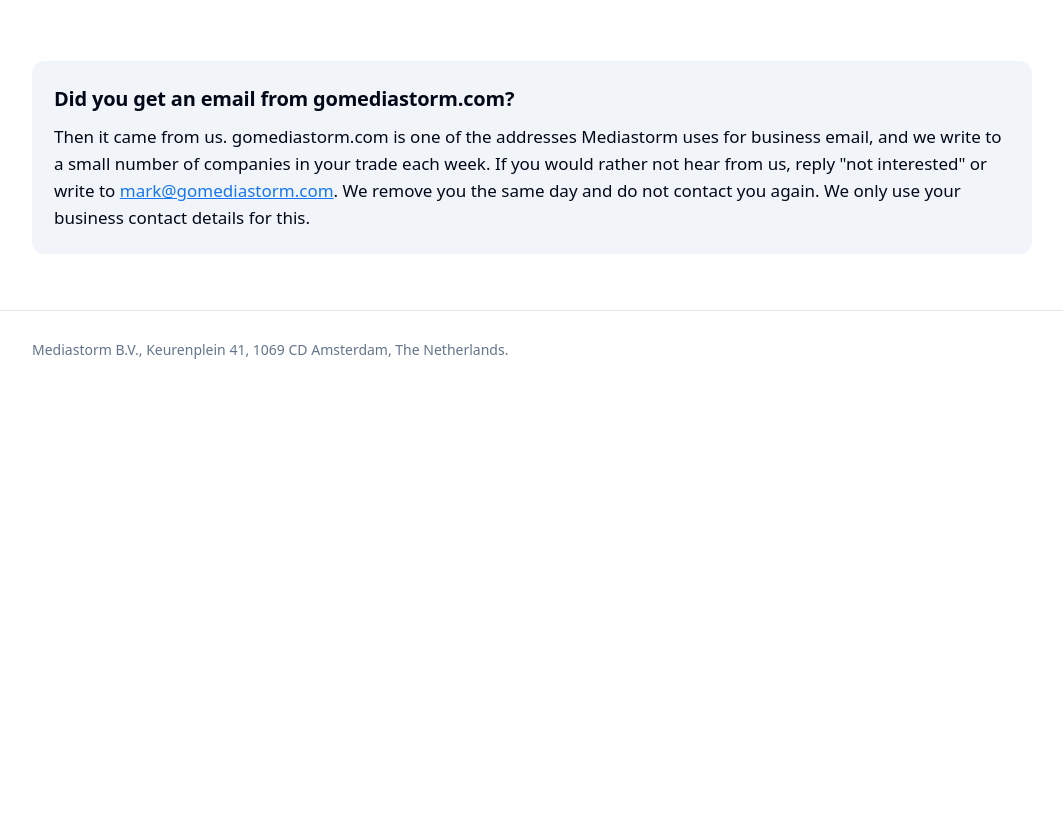
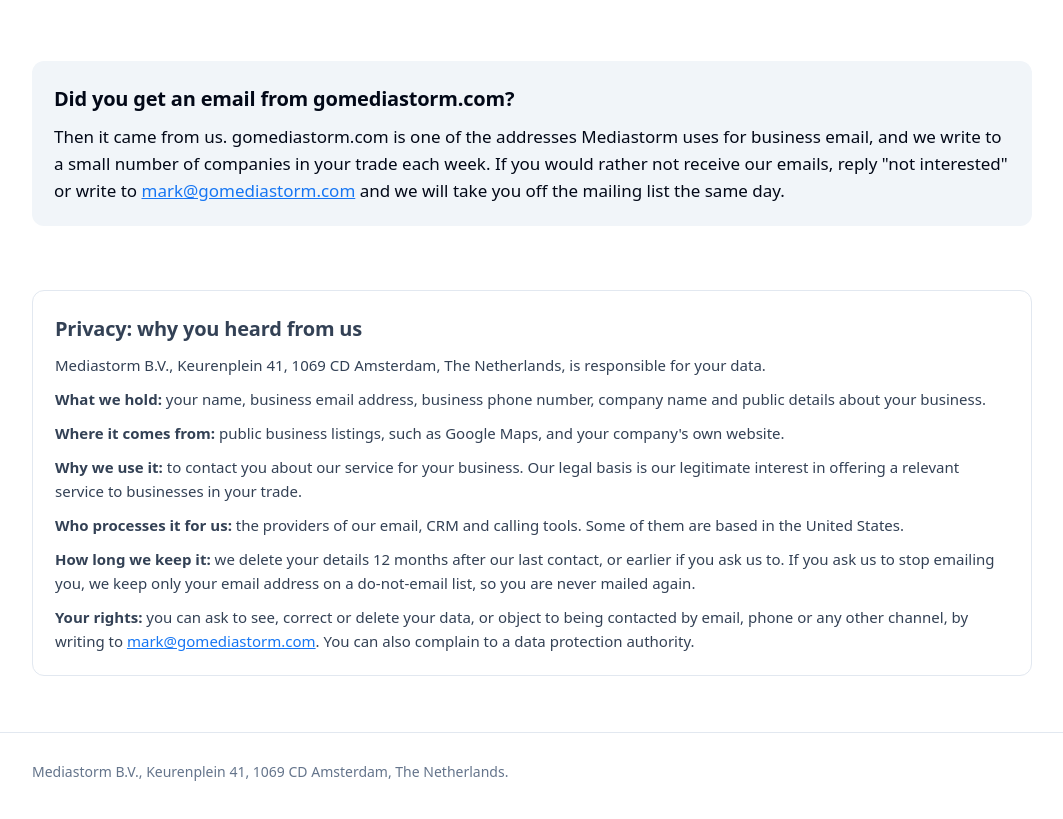
Before and after one commit to mediastorm-mark/landing-gomediastorm-com, a plain HTML site: page index.html in a window 1280 px wide. Shown: the part 2470-3289 px from the top of the page, without its empty margins (108-1171 px from the left). Before the commit the page ends 2871 px from the top, so only its background shows below. Drawn offline with Linux system fonts and the light colour scheme.

Commit message:
Update index.html

```diff
--- a/index.html
+++ b/index.html
@@ -43,6 +43,8 @@
   .who { display:flex; gap:24px; align-items:center; flex-wrap:wrap; }
   .who img { width:132px; height:132px; object-fit:cover; object-position:top; border-radius:50%; }
   .note { background:var(--soft); border-radius:12px; padding:22px; }
+  .privacy { border:1px solid var(--line); border-radius:12px; padding:22px; font-size:15px; color:#334155; }
+  .privacy p { margin:0 0 10px; }
   footer { border-top:1px solid var(--line); color:var(--muted); font-size:14px; padding:28px 0 40px; }
 </style>
 </head>
@@ -111,7 +113,20 @@
 <section style="padding-top:8px"><div class="wrap">
   <div class="note">
     <h2 style="font-size:20px;margin-bottom:8px">Did you get an email from gomediastorm.com?</h2>
-    <p style="margin:0">Then it came from us. gomediastorm.com is one of the addresses Mediastorm uses for business email, and we write to a small number of companies in your trade each week. If you would rather not hear from us, reply "not interested" or write to <a href="mailto:mark@gomediastorm.com">mark@gomediastorm.com</a>. We remove you the same day and do not contact you again. We only use your business contact details for this.</p>
+    <p style="margin:0">Then it came from us. gomediastorm.com is one of the addresses Mediastorm uses for business email, and we write to a small number of companies in your trade each week. If you would rather not receive our emails, reply "not interested" or write to <a href="mailto:mark@gomediastorm.com">mark@gomediastorm.com</a> and we will take you off the mailing list the same day.</p>
+  </div>
+</div></section>
+
+<section style="padding-top:8px"><div class="wrap">
+  <div class="privacy" id="privacy">
+    <h2 style="font-size:20px;margin-bottom:8px">Privacy: why you heard from us</h2>
+    <p>Mediastorm B.V., Keurenplein 41, 1069 CD Amsterdam, The Netherlands, is responsible for your data.</p>
+    <p><strong>What we hold:</strong> your name, business email address, business phone number, company name and public details about your business.</p>
+    <p><strong>Where it comes from:</strong> public business listings, such as Google Maps, and your company's own website.</p>
+    <p><strong>Why we use it:</strong> to contact you about our service for your business. Our legal basis is our legitimate interest in offering a relevant service to businesses in your trade.</p>
+    <p><strong>Who processes it for us:</strong> the providers of our email, CRM and calling tools. Some of them are based in the United States.</p>
+    <p><strong>How long we keep it:</strong> we delete your details 12 months after our last contact, or earlier if you ask us to. If you ask us to stop emailing you, we keep only your email address on a do-not-email list, so you are never mailed again.</p>
+    <p style="margin-bottom:0"><strong>Your rights:</strong> you can ask to see, correct or delete your data, or object to being contacted by email, phone or any other channel, by writing to <a href="mailto:mark@gomediastorm.com">mark@gomediastorm.com</a>. You can also complain to a data protection authority.</p>
   </div>
 </div></section>
 
```
